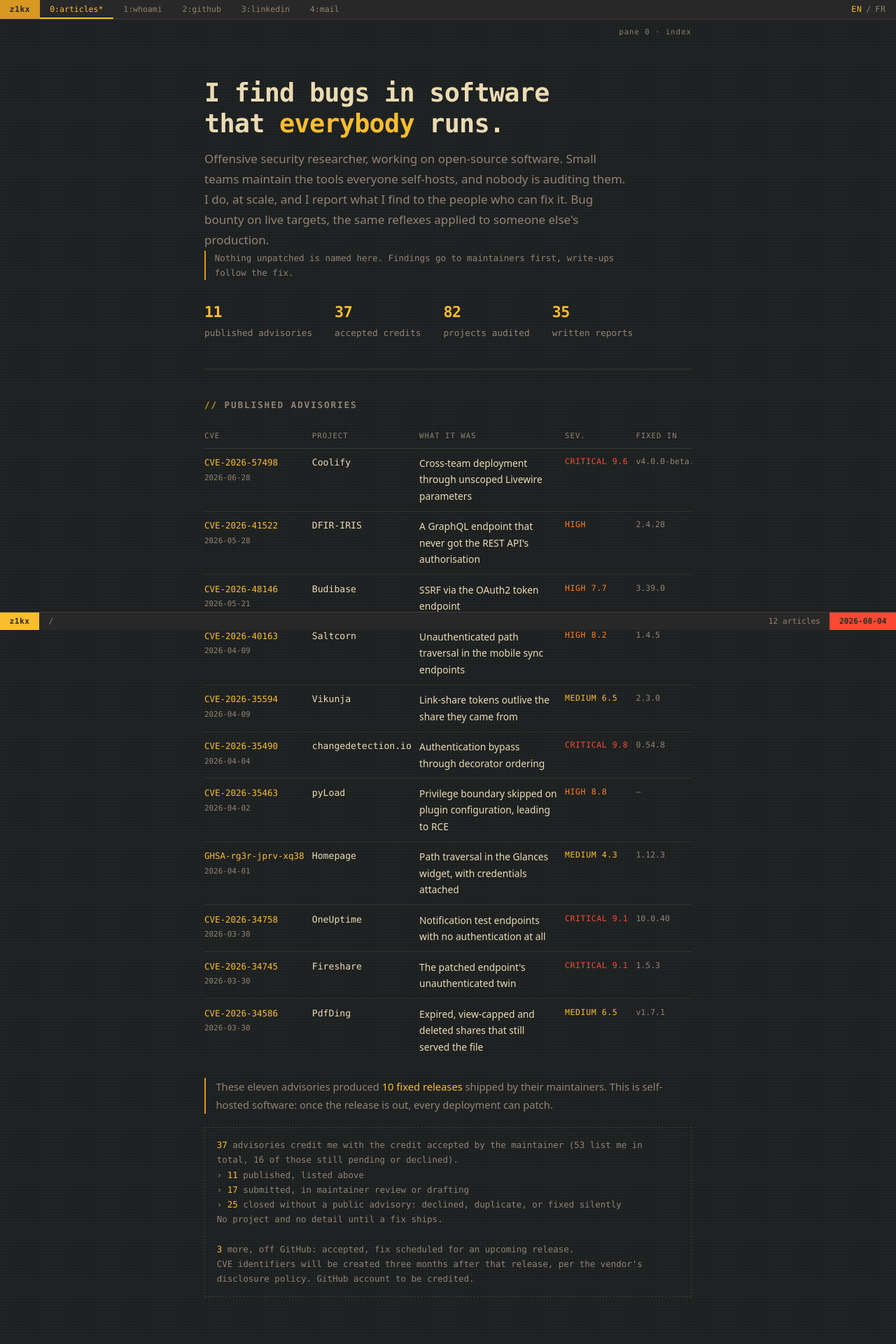
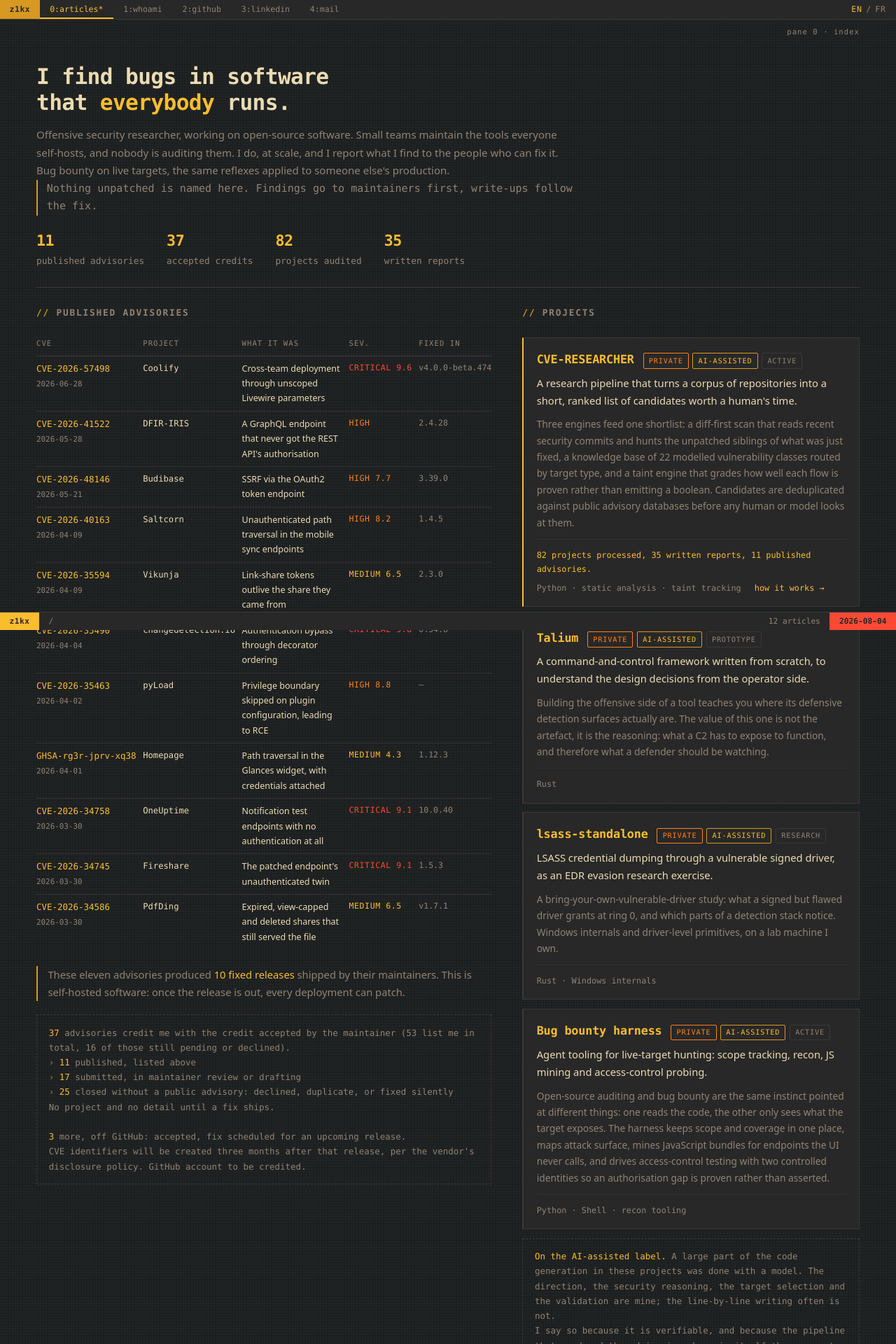
Before and after one commit to axel-corsiez/axel-corsiez.github.io, a Jekyll site: the page built from index.html, in a window 1280 px wide. Shown: the top 1920 px of the page at 70% size. Built offline with Jekyll 4.4.1, drawn with Linux system fonts in a browser that asks for light colours.

Commit message:
Dashboard home: advisories and projects side by side
The home page was 6478px tall with projects at 1999px and articles at
3592px, so a laptop needed four screens to reach the write-ups. Advisories
and projects now share a two-column grid and both start at 482px, and the
page is down to 4611px.

The wider container is scoped to the home via a wide flag on the page, so
articles keep their reading measure.

Two things the grid needed: min-width 0 on the grid children, without which
the advisory table imposed its intrinsic width and pushed the page 312px
wide on mobile, and a 70rem breakpoint rather than 62rem, since at 1000px
the right column was squeezed to 233px.

Co-Authored-By: Claude Opus 5 <noreply@anthropic.com>
Claude-Session: https://claude.ai/code/session_01HS8YRNJuenxAiW8BSzuY7d

```diff
--- a/_layouts/default.html
+++ b/_layouts/default.html
@@ -53,7 +53,7 @@
   <span class="winsp"><b>{{ cur }}</b>/<a href="{{ alt | relative_url }}" hreflang="{{ other }}">{{ other }}</a></span>
 </header>
 
-<main class="wrap">
+<main class="wrap{% if page.wide %} is-wide{% endif %}">
   <span class="pane-label">{{ pane }}</span>
   {{ content }}
 </main>
--- a/assets/css/main.css
+++ b/assets/css/main.css
@@ -136,6 +136,34 @@ a:hover { text-decoration: underline; text-underline-offset: 3px; }
   padding: 0.55rem 0 0;
 }
 
+/* ---------- home: dashboard grid ---------- */
+
+.wrap.is-wide { max-width: 76rem; }
+
+.dash {
+  display: grid;
+  grid-template-columns: 1.35fr 1fr;
+  gap: 0 2.75rem;
+  align-items: start;
+}
+/* sans ceci, le tableau impose sa largeur mini a la colonne et fait deborder la page */
+.dash > * { min-width: 0; }
+.dash > .list { padding: 1.6rem 0 1rem; }
+.dash .adv { font-size: 0.8rem; }
+.dash .adv td { padding: 0.45rem 0.6rem 0.45rem 0; }
+.dash .adv { font-size: 0.78rem; }
+.dash .adv .c-title { min-width: 9rem; }
+.dash .adv .c-proj { font-size: 0.76rem; }
+.dash .proj { padding: 1rem 1.15rem; margin-bottom: 0.8rem; }
+.dash .proj-lead { font-size: 0.92rem; margin: 0.45rem 0 0.6rem; }
+.dash .proj-body { font-size: 0.86rem; margin-bottom: 0.75rem; }
+
+@media (max-width: 70rem) {
+  .wrap.is-wide { max-width: 46rem; }
+  .dash { grid-template-columns: 1fr; gap: 0; }
+  .dash .adv { font-size: 0.86rem; }
+}
+
 /* ---------- home ---------- */
 
 .hero {
@@ -144,6 +172,10 @@ a:hover { text-decoration: underline; text-underline-offset: 3px; }
   padding: 3.5rem 0 2.5rem;
   border-bottom: 1px solid var(--line);
 }
+.is-wide .hero { padding: 2.25rem 0 1.6rem; }
+.is-wide .hero h1 { font-size: clamp(1.5rem, 3.4vw, 1.95rem); }
+.is-wide .hero p { font-size: 0.94rem; max-width: 48rem; }
+.is-wide .stats { margin-top: 1.1rem; }
 .hero h1 {
   font-family: var(--mono);
   font-size: clamp(1.6rem, 5vw, 2.3rem);
--- a/fr/index.html
+++ b/fr/index.html
@@ -25,6 +26,7 @@ alt_url: /
   </ul>
 </section>
 
+<div class="dash">
   <section class="list">
     {% include advisories.html lang="fr" %}
   </section>
@@ -32,6 +34,7 @@ alt_url: /
   <section class="list">
     {% include projects.html lang="fr" %}
   </section>
+</div>
 
 <section class="list">
   <h2 class="list-title">articles</h2>
--- a/index.html
+++ b/index.html
@@ -23,6 +24,7 @@ alt_url: /fr/
   </ul>
 </section>
 
+<div class="dash">
   <section class="list">
     {% include advisories.html lang="en" %}
   </section>
@@ -30,6 +32,7 @@ alt_url: /fr/
   <section class="list">
     {% include projects.html lang="en" %}
   </section>
+</div>
 
 <section class="list">
   <h2 class="list-title">articles</h2>
```
Also changed, not shown: other parts of fr/index.html (+1 -0 lines), other parts of index.html (+1 -0 lines). Lines whose indentation alone changed are shown as unchanged.
